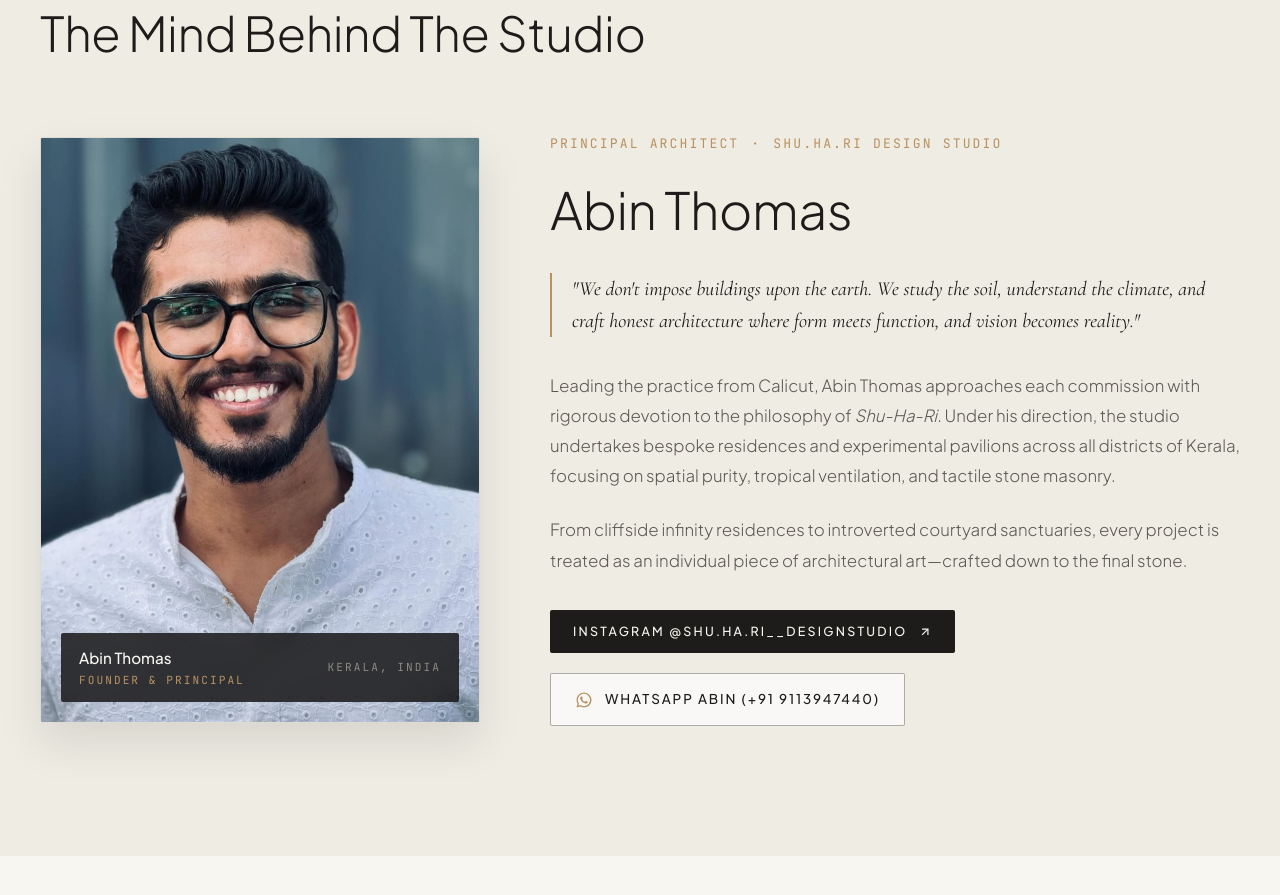
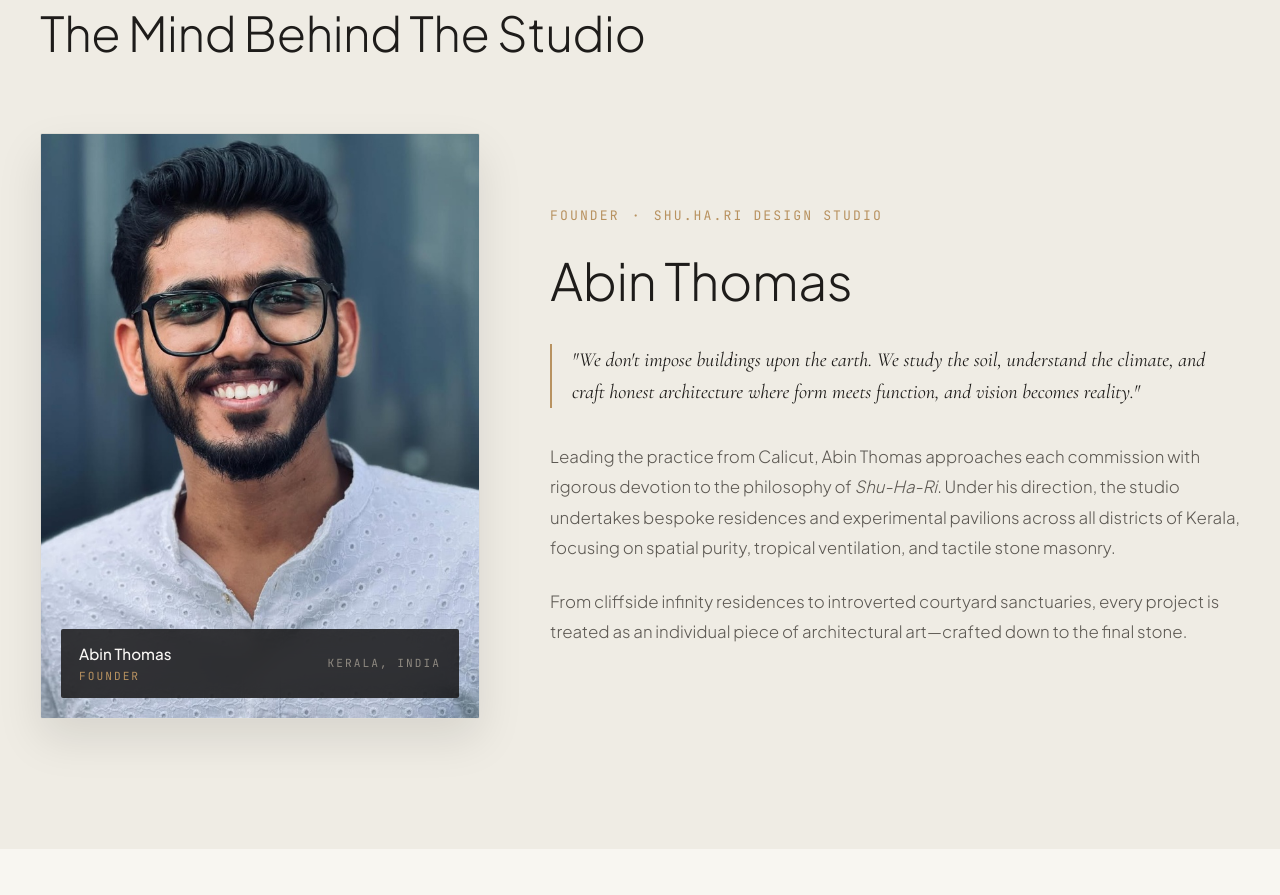
Before and after one commit to SamGeorge01/shu_ha_ri, a plain HTML site: page index.html in a window 1280 px wide. Shown: the part 3459-4354 px from the top of the page. Drawn offline with nearby package versions, Linux system fonts and the light colour scheme.

Commit message:
refactor: simplify founder title to Founder and remove socials from founder section

```diff
--- a/index.html
+++ b/index.html
@@ -286,11 +286,11 @@
           <div class="founder-grid">
             <!-- Founder Portrait -->
             <div class="founder-photo-wrap">
-              <img src="assets/images/abin_thomas.jpg" alt="Abin Thomas — Principal Architect & Founder" class="founder-photo-img">
+              <img src="assets/images/abin_thomas.jpg" alt="Abin Thomas — Founder" class="founder-photo-img">
               <div class="founder-caption-tag">
                 <div>
                   <div style="font-weight: 500; font-size: 0.95rem;">Abin Thomas</div>
-                  <div class="mono-tag" style="color: var(--accent-gold); font-size: 0.7rem;">Founder & Principal</div>
+                  <div class="mono-tag" style="color: var(--accent-gold); font-size: 0.7rem;">Founder</div>
                 </div>
                 <div class="mono-tag" style="font-size: 0.7rem;">Kerala, India</div>
               </div>
@@ -299,7 +299,7 @@
             <!-- Editorial Bio & Philosophy -->
             <div class="founder-bio-col">
               <div class="founder-title-badge">
-                <span>Principal Architect</span>
+                <span>Founder</span>
                 <span>·</span>
                 <span>shu.ha.ri design studio</span>
               </div>
@@ -317,23 +317,6 @@
               <p class="text-subtle">
                 From cliffside infinity residences to introverted courtyard sanctuaries, every project is treated as an individual piece of architectural art—crafted down to the final stone.
               </p>
-
-              <div class="founder-social-row">
-                <a href="https://www.instagram.com/shu.ha.ri__designstudio?utm_source=ig_web_button_share_sheet&stkn=ZDNlZDc0MzIxNw==" target="_blank" rel="noopener noreferrer" class="btn-inquire-cta">
-                  <span>Instagram @shu.ha.ri__designstudio</span>
-                  <svg width="14" height="14" viewBox="0 0 24 24" fill="none" stroke="currentColor" stroke-width="2">
-                    <line x1="7" y1="17" x2="17" y2="7"></line>
-                    <polyline points="7 7 17 7 17 17"></polyline>
-                  </svg>
-                </a>
-
-                <a href="https://wa.me/919113947440?text=Hello%20Abin,%20I%20would%20like%20to%20discuss%20an%20architectural%20commission%20with%20shu.ha.ri." target="_blank" rel="noopener noreferrer" class="btn-whatsapp-minimal">
-                  <svg viewBox="0 0 24 24">
-                    <path d="M12.04 2C6.58 2 2.13 6.45 2.13 11.91c0 1.75.46 3.45 1.32 4.95L2.05 22l5.25-1.38c1.45.79 3.08 1.21 4.74 1.21 5.46 0 9.91-4.45 9.91-9.91 0-2.65-1.03-5.14-2.9-7.01A9.816 9.816 0 0 0 12.04 2zm0 18.06c-1.48 0-2.93-.4-4.2-1.15l-.3-.18-3.12.82.83-3.04-.2-.31a8.03 8.03 0 0 1-1.23-4.29c0-4.48 3.64-8.12 8.12-8.12 2.17 0 4.21.85 5.75 2.38a8.07 8.07 0 0 1 2.37 5.74c0 4.48-3.65 8.13-8.12 8.13zm4.45-6.09c-.24-.12-1.45-.72-1.67-.8-.23-.09-.39-.12-.56.12-.17.24-.65.8-.8 0.97-.15.17-.3.2-.54.08-.24-.12-1.03-.38-1.96-1.21-.73-.65-1.22-1.45-1.36-1.7-.14-.24-.02-.37.1-.49.11-.11.24-.29.36-.43.12-.14.16-.24.24-.4.08-.17.04-.31-.02-.43s-.56-1.35-.77-1.85c-.2-.48-.41-.42-.56-.43h-.48c-.16 0-.43.06-.65.3-.22.24-.86.84-.86 2.05 0 1.21.88 2.38 1 2.55.12.17 1.73 2.64 4.19 3.7.59.25 1.05.4 1.41.52.59.19 1.13.16 1.56.1.48-.07 1.45-.59 1.66-1.16.2-.58.2-1.07.14-1.17-.06-.11-.22-.17-.46-.29z"/>
-                  </svg>
-                  <span>WhatsApp Abin (+91 9113947440)</span>
-                </a>
-              </div>
             </div>
           </div>
         </div>
```
